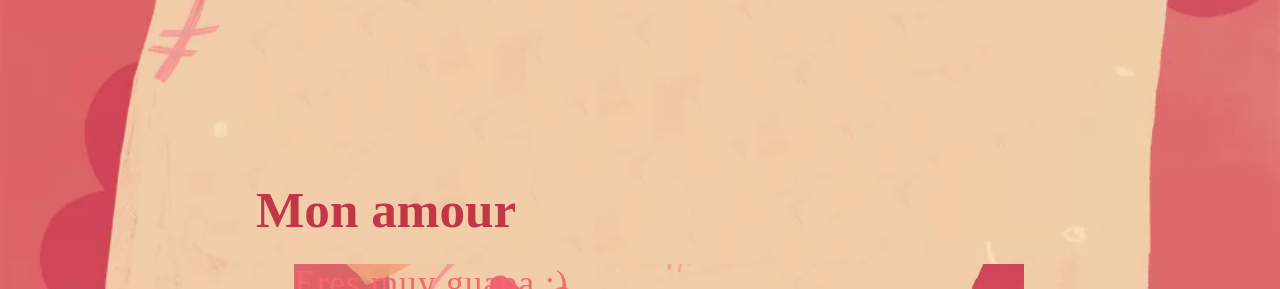
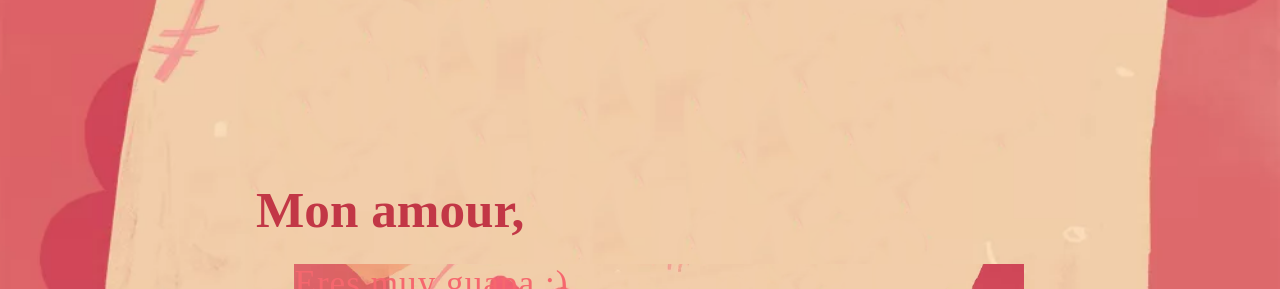
Before and after one commit to mnassabain/lettre-amour, a Vue app: page / in a window 1280 px wide. Shown: the top 289 px of the page. Built offline with nearby package versions, Linux system fonts and the light colour scheme; a web font is replaced by a local one.

Commit message:
✏️ Add ","

```diff
--- a/src/components/LetterScreen.vue
+++ b/src/components/LetterScreen.vue
@@ -1,6 +1,6 @@
 <template>
   <div class="container">
-    <h1 class="title">{{ title }}</h1>
+    <h1 class="title">{{ title }},</h1>
     <div class="text">{{ message }}</div>
   </div>
 </template>
```
